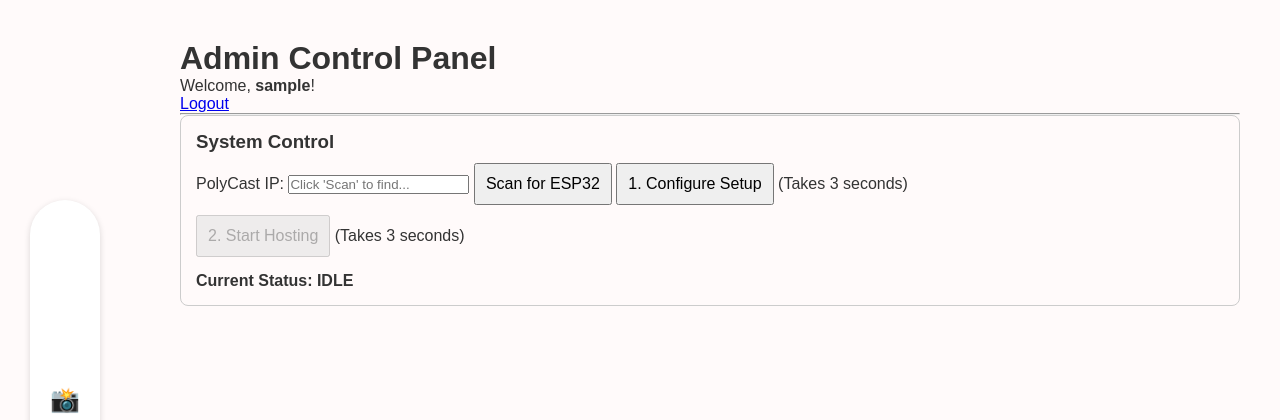
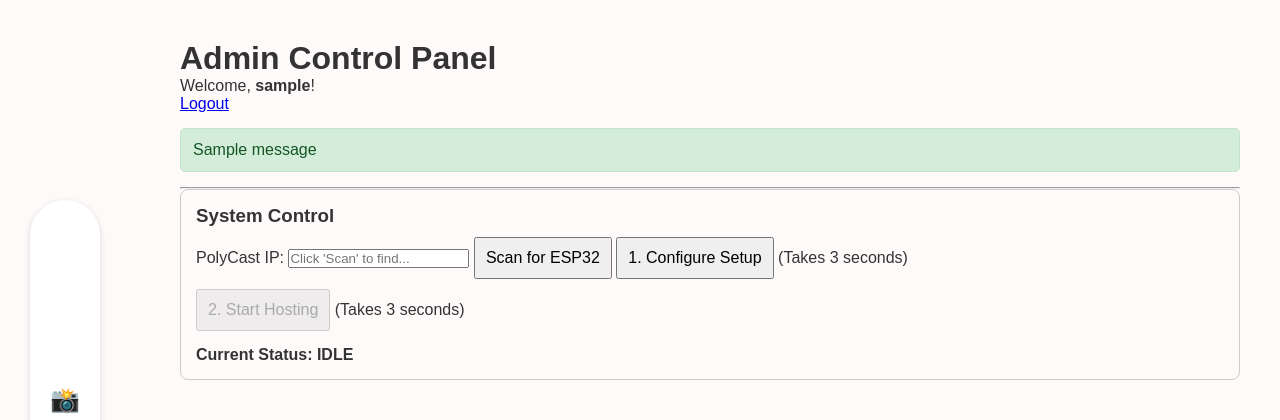
Before and after one commit to LEGENDFVRYz/polycast-thesis, a Flask app: page /admin in a window 1280 px wide. Shown: the top 420 px of the page. Run offline with Flask 3, Linux system fonts and the light colour scheme; the visitor is signed in with stand-in values (Sample User, id 1); tables that the repository leaves empty hold one stand-in row (values such as "Sample post"); one stand-in notice (Sample message) is shown.

Commit message:
feat(admin): add prototype socket initial validations

```diff
--- a/templates/admin.html
+++ b/templates/admin.html
@@ -27,6 +27,30 @@
             padding: 10px;
             margin-top: 10px;
         }
+
+        /* --- ADD THESE STYLES FOR FLASH MESSAGES --- */
+        .flash-messages {
+            padding: 0;
+            margin: 15px 0;
+            list-style: none;
+        }
+        .flash {
+            padding: 12px;
+            margin-bottom: 10px;
+            border-radius: 5px;
+            font-weight: 500;
+            border: 1px solid transparent;
+        }
+        .flash.success {
+            background-color: #d4edda;
+            color: #155724;
+            border-color: #c3e6cb;
+        }
+        .flash.error {
+            background-color: #f8d7da;
+            color: #721c24;
+            border-color: #f5c6cb;
+        }
     }
 </style>
 {% endblock %}
@@ -37,6 +61,16 @@
             <h1>Admin Control Panel</h1>
             <p>Welcome, <strong>{{ session.user }}</strong>!</p>
             <a href="{{ url_for('logout_page') }}">Logout</a>
+
+            {% with messages = get_flashed_messages(with_categories=true) %}
+                {% if messages %}
+                    <div class="flash-messages">
+                        {% for category, message in messages %}
+                            <div class="flash {{ category }}">{{ message }}</div>
+                        {% endfor %}
+                    </div>
+                {% endif %}
+            {% endwith %}
 
             <hr>
 
--- a/webserver.py
+++ b/webserver.py
@@ -2,13 +2,13 @@ import os
 import time  # <-- ADDED: For simulating delays
 import json  # <-- ADDED: For sending SSE data
 import threading
-from flask import Flask, Response, render_template, redirect, url_for, request, session, jsonify, request
+from flask import Flask, Response, render_template, redirect, url_for, request, session, jsonify, request, flash
 from auth import init_auth_db, register_admin, verify_admin
 from werkzeug.utils import secure_filename
 from image_processing import generate_frames
 from config import BROWSER_WS_PORT, config_done_event
 from config import prototype_config
-from utils import find_esp_ip
+from utils import find_esp_ip, check_esp_ws_connection
 
 app = Flask(__name__, template_folder="templates")
 app.secret_key = "polycast-creator_BatsiKuruSyaniOmit"
@@ -54,25 +54,46 @@ def admin_configure():
     admin_name = session["user"]
     esp_ip = request.form.get('esp_ip')
 
-    prototype_config.PROTOTYPE_IP = esp_ip
+    if not esp_ip:
+        flash("No IP address was provided.", "error")
+        return redirect(url_for("admin_page"))
 
-    # 1. Set status to "Configuring..."
+    # 1. Construct the full WebSocket URL.
+    ws_url_to_test = f"ws://{esp_ip}/ws"
+
+    # 2. Set status to "Configuring..."
     admin_status["admin_name"] = admin_name
     admin_status["status"] = "CONFIGURING"
+    print(f"[ADMIN] {admin_name} is configuring with IP: {esp_ip}...")
 
-    # 2. Simulate work
-    print(f"[ADMIN] {admin_name} is configuring...")
-    time.sleep(3) # Simulate 3-second configuration
+    # 3. Perform the actual WebSocket connection check
+    is_connected = check_esp_ws_connection(ws_url_to_test)
 
-    # 3. Set status to "Configured"
-    admin_status["status"] = "CONFIGURED"
-    print(f"[ADMIN] {admin_name} finished configuration.")
+    if is_connected:
 
-    # Set the event to unblock any threads waiting on it
-    config_done_event.set()
+        # Save the IP (like you had before)
+        prototype_config.PROTOTYPE_IP = esp_ip
 
+        admin_status["status"] = "CONFIGURED"
+        print(f"[ADMIN] {admin_name} finished configuration. Connection SUCCESS.")
+
+        flash(f"Successfully connected to PolyCast at {esp_ip}!", "success")
+
+        # Set the event to unblock any threads waiting on it
+        config_done_event.set()
+
+    else:
+        # 4. FAILURE: Set status back to "IDLE"
+        admin_status["status"] = "IDLE"
+        print(f"[ADMIN] {admin_name} configuration FAILED. Could not connect.")
+
+        flash(f"Failed to connect to PolyCast at {esp_ip}. Check IP and network.", "error")
+
+        prototype_config.PROTOTYPE_IP = None
+        # You might want to set this to None or a default, non-working URL
+
+    # 5. Redirect back to the admin page
     return redirect(url_for("admin_page"))
-
 
 # Admin Configurantion Helper: API for scanning IP
 @app.route('/scan-for-ip')
```
Also changed, not shown: utils.py (+37 -0 lines).
